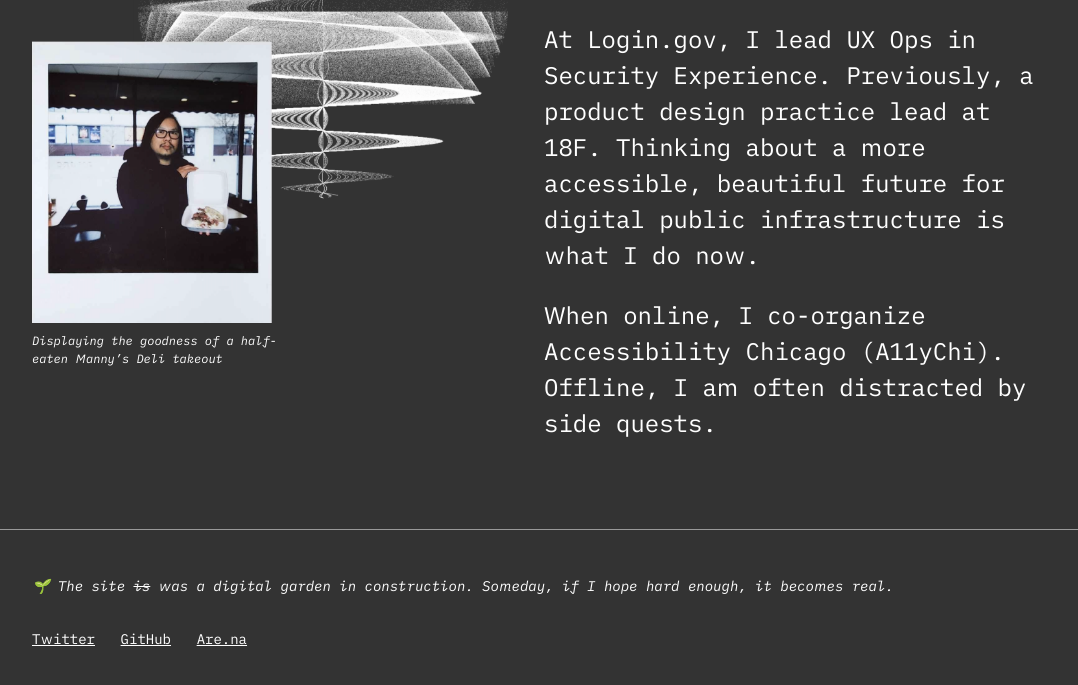
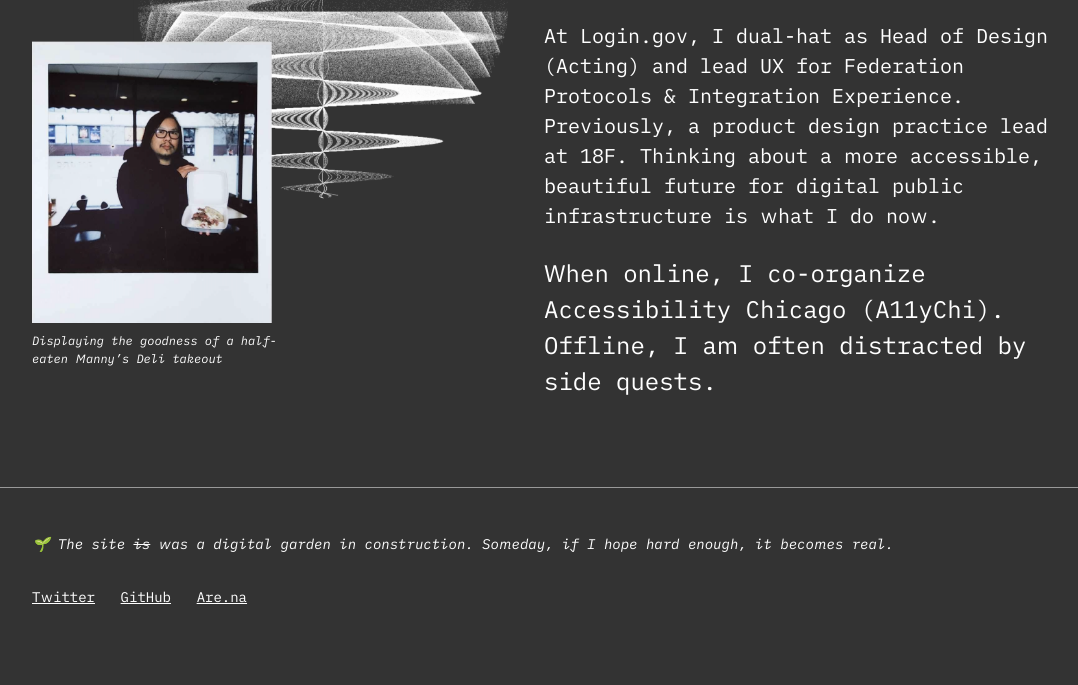
Before and after one commit to nickttng/nn-garden, a plain HTML site: page index.html in a window 1280 px wide. Shown: the part 213-898 px from the top of the page, without its empty margins (96-1174 px from the left). After the commit the page ends 858 px from the top, so only its background shows below. Drawn offline with nearby package versions, Linux system fonts and the light colour scheme.

Commit message:
Update job title and responsibilities in index.html

```diff
--- a/index.html
+++ b/index.html
@@ -22,7 +22,7 @@
           <div class="fl w-100 w-50-ns pl3-m">
             <div class="white lh-copy">
               <h1 class="f2">你好 / Nǐ hǎo</h1>
-              <p class="f3">At Login.gov, I lead UX Ops in Security Experience. Previously, a product design practice lead at 18F. Thinking about a more accessible, beautiful future for digital public infrastructure is what I do now.</p>
+              <p class="f4">At Login.gov, I dual-hat as Head of Design (Acting) and lead UX for Federation Protocols & Integration Experience. Previously, a product design practice lead at 18F. Thinking about a more accessible, beautiful future for digital public infrastructure is what I do now.</p>
               <p class="f3">When online, I co-organize Accessibility Chicago (A11yChi). Offline, I am often distracted by side quests.</p>
             </div>
           </div>
```
